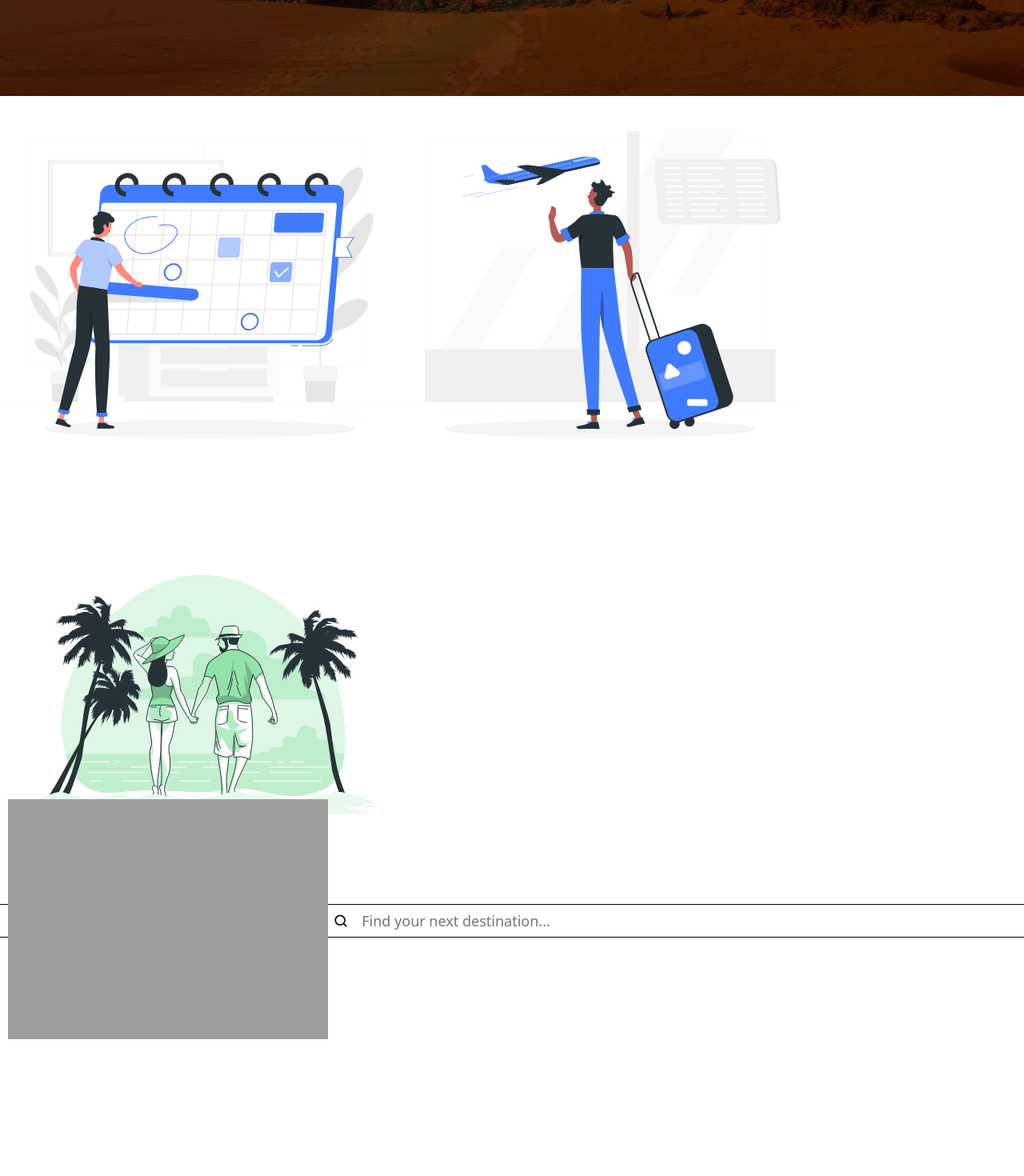
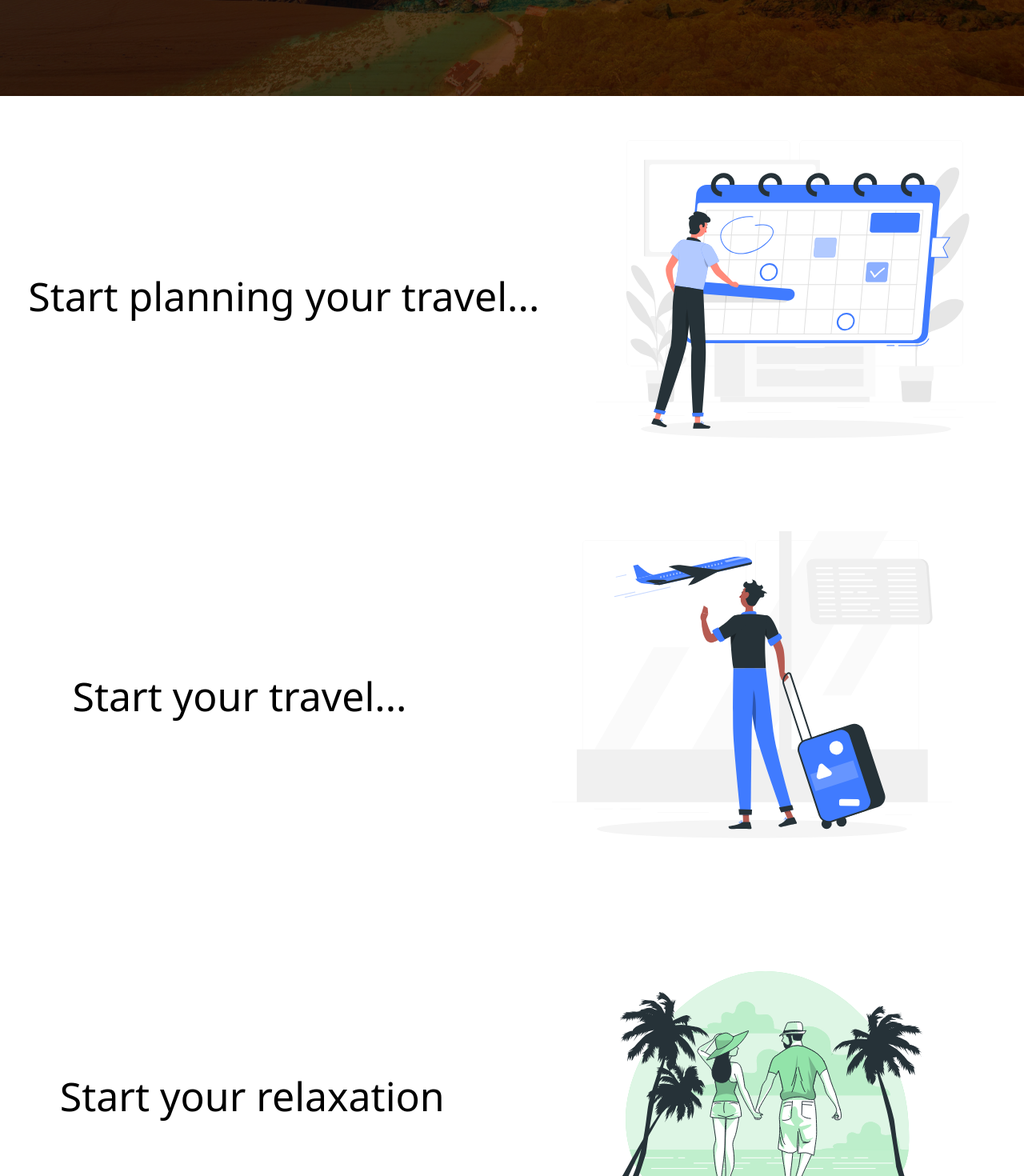
Before and after one commit to jm-programmer09/traveller, a Next.js app: page / in a window 1280 px wide. Shown: the part 600-2070 px from the top of the page at 80% size. Built offline with nearby package versions, Linux system fonts and the light colour scheme; grey boxes are pictures that could not be loaded.

Commit message:
forgot to add pages

```diff
--- a/pages/index.js
+++ b/pages/index.js
@@ -204,7 +204,6 @@ export default function Home() {
         {/* this is the main title that is meant to catch the readers eye */}
         <div className={styles.main_title}>
           Travel The World
-
           <div className={styles.search_image_parent} onClick={scrollSearch}>
             <Image
               src={white_search}
@@ -221,24 +220,33 @@ export default function Home() {
       </div>
       {/* this is the extra info bit || the content page */}
       <div className={styles.extra_content}>
+        <div className={styles.row}>
+          <div>Start planning your travel...</div>
           <Image
             src={plan_image}
             alt="Plan your holiday"
             className={styles.plan_image}
             loading="lazy"
           />
+        </div>
+        <div className={styles.row}>
+          <div>Start your travel...</div>
           <Image
             src={travel_image}
             alt="Travel to your destination"
             className={styles.travel_image}
             loading="lazy"
           />
+        </div>
+        <div className={styles.row}>
+          <div>Start your relaxation</div>
           <Image
             src={relax_image}
             alt="Relax"
             className={styles.relax_image}
             loading="lazy"
           />
+        </div>
       </div>
       <div className={styles.search_title}>
         <div className={styles.input_parent}>
@@ -252,10 +260,16 @@ export default function Home() {
             />
           </div>
           {/* thsi si where the user searches stuff up */}
-          <input id="search_bar" className={styles.search_bar} onKeyDown={search_db} placeholder="Find your next destination..." spellCheck={false}/>
+          <input
+            id="search_bar"
+            className={styles.search_bar}
+            onKeyDown={search_db}
+            placeholder="Find your next destination..."
+            spellCheck={false}
+          />
         </div>
       </div>
       {search_results}
     </>
-  )
+  );
 };
```
Lines whose indentation alone changed are shown as unchanged.
